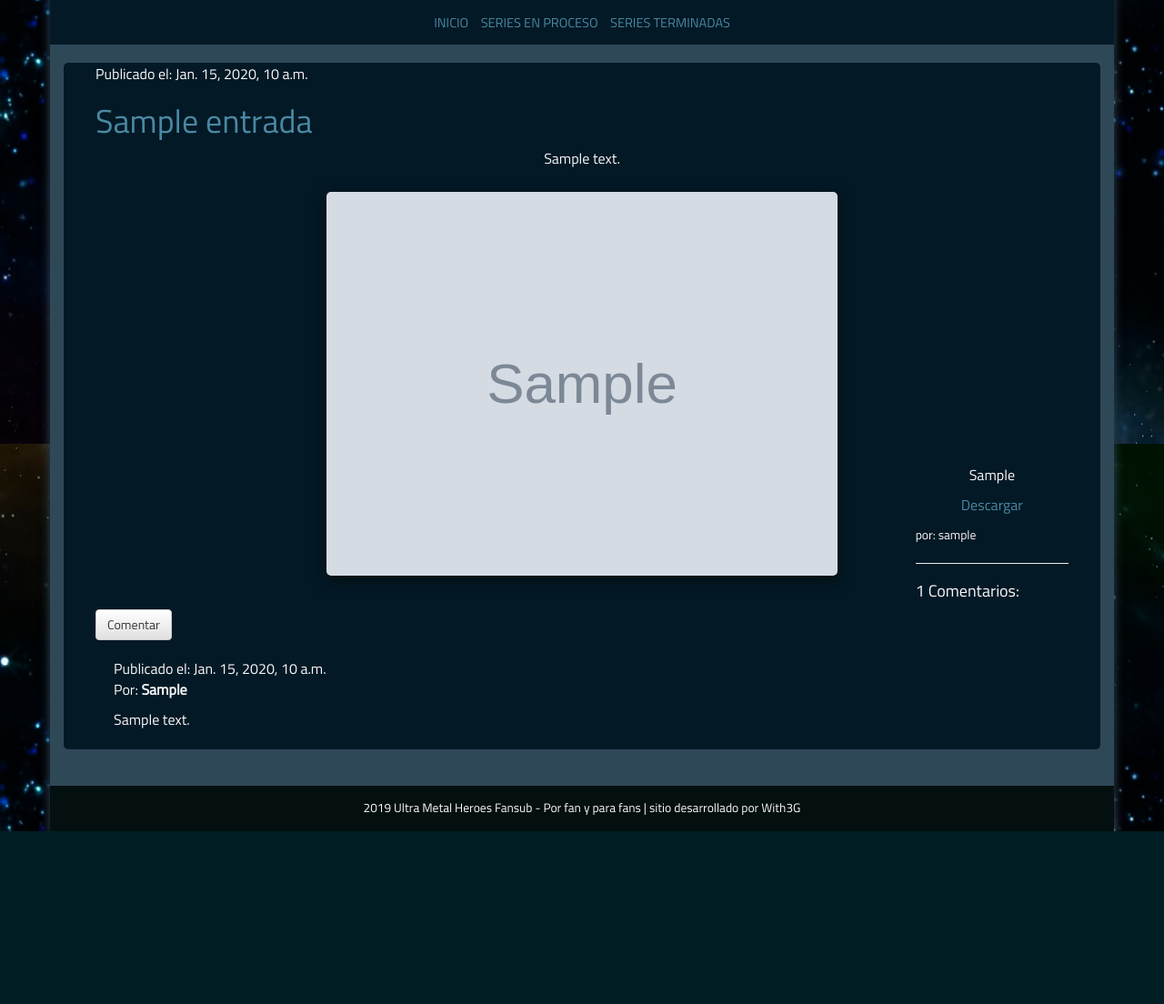
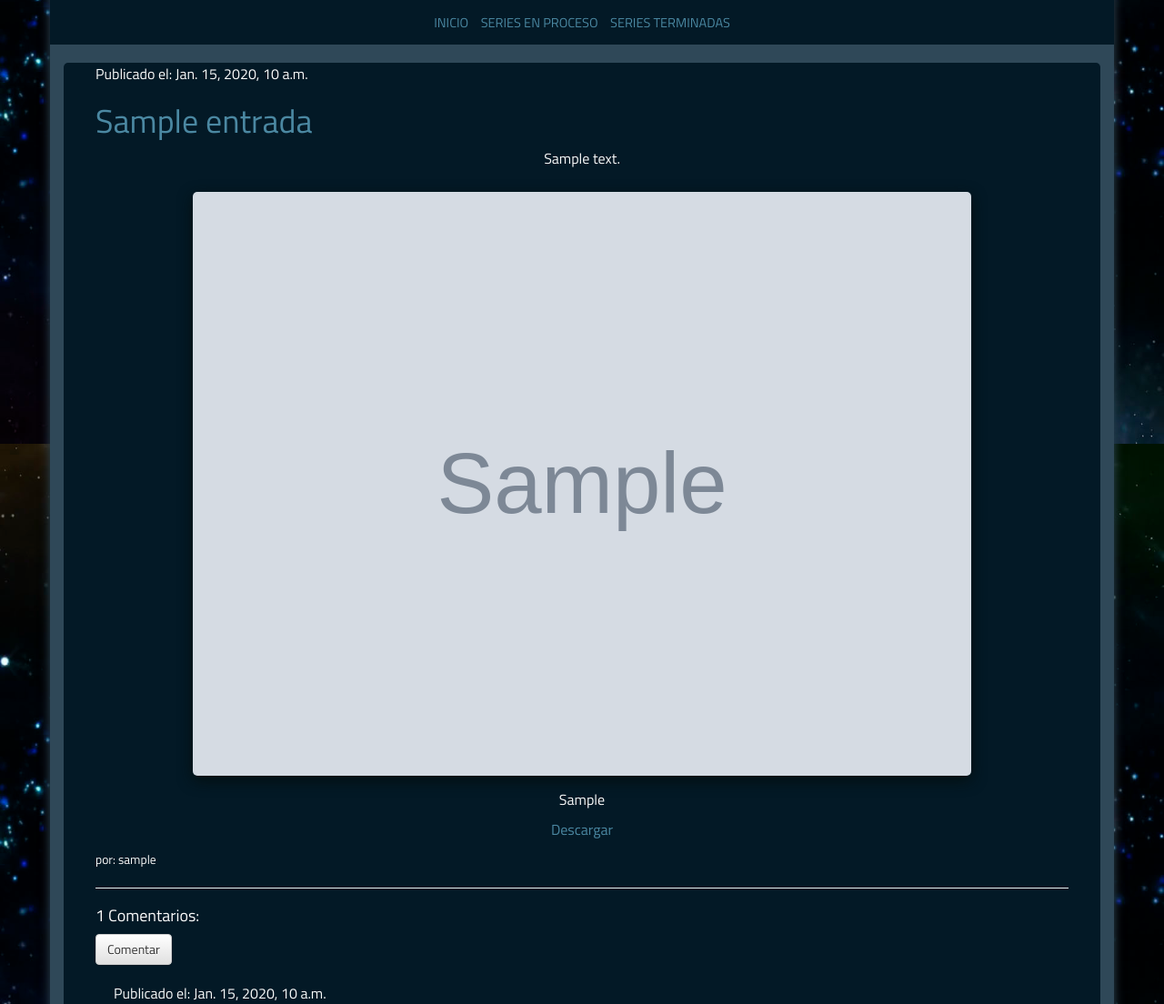
Before and after one commit to Pytonicus/ultrametalheroesfansub, a Django app: page /entrada/1/ in a window 1280 px wide. Shown: the part 312-1416 px from the top of the page at 91% size. Before the commit the page ends 1226 px from the top, so only its background shows below. Run offline with Django 3.2, Linux system fonts and the light colour scheme; tables that the repository leaves empty hold one stand-in row (values such as "Sample post"); grey boxes marked "Sample" are stand-in pictures; some libraries are stand-ins or nearby versions.

Commit message:
arreglado el descuadre del texto en entrada

```diff
--- a/blog/templates/blog/entrada.html
+++ b/blog/templates/blog/entrada.html
@@ -9,12 +9,10 @@
         <h1><a href="{% url 'entrada' entrada.pk %}">{{entrada.titulo}}</a></h1>
         <p class="text-center">{{entrada.contenido | linebreaksbr }}</p>
         <div class=" row captura text-center">
-            <div class="col-md-2"></div>
-            <div class="col-md-8">
+            <div class="col-md-12">
                 {% if entrada.imagen %}
                 <img src="{{entrada.imagen}}" alt="{{entrada.titulo}}"> {% endif %}
             </div>
-            <div class="col-md-2"></div>
         </div>
         <p class="text-center">{{entrada.informacion}}</p>
         {% if entrada.enlace %}
```
